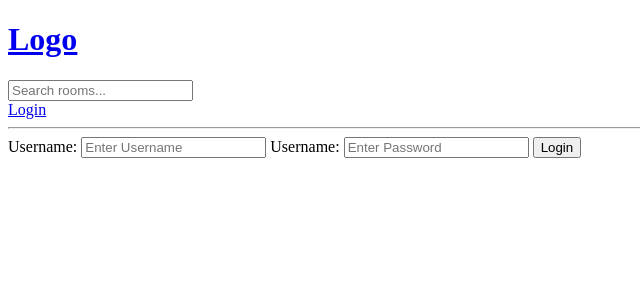
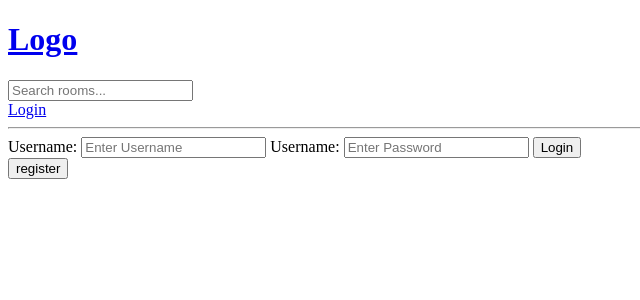
Before and after one commit to ThatGui887/djgoapp, a Django app: page /login/ in a window 1280 px wide. Shown: the top 300 px of the page, without its empty margins (0-640 px from the left). Run offline with Django 5.2, Linux system fonts and the light colour scheme.

Commit message:
added register method to the urls

```diff
--- a/base/templates/base/login_register.html
+++ b/base/templates/base/login_register.html
@@ -16,4 +16,14 @@
     </form>
 </div>
 
+<div>
+    <form method="post" action="">
+        {%csrf_token%}
+
+
+
+        <input type="submit" value="register"/>
+    </form>
+</div>
+
 {%endblock content%}
--- a/base/urls.py
+++ b/base/urls.py
@@ -4,6 +4,7 @@ from . import views
 urlpatterns = [
     path('login/', views.loginPage, name='login'),
     path('logout/', views.logoutUser, name='logout'),
+    path('register/', views.registerPage, name='register'),
 
     path('', views.home, name='home'),
     path('room/<str:pk>/', views.room, name='room'),
```
